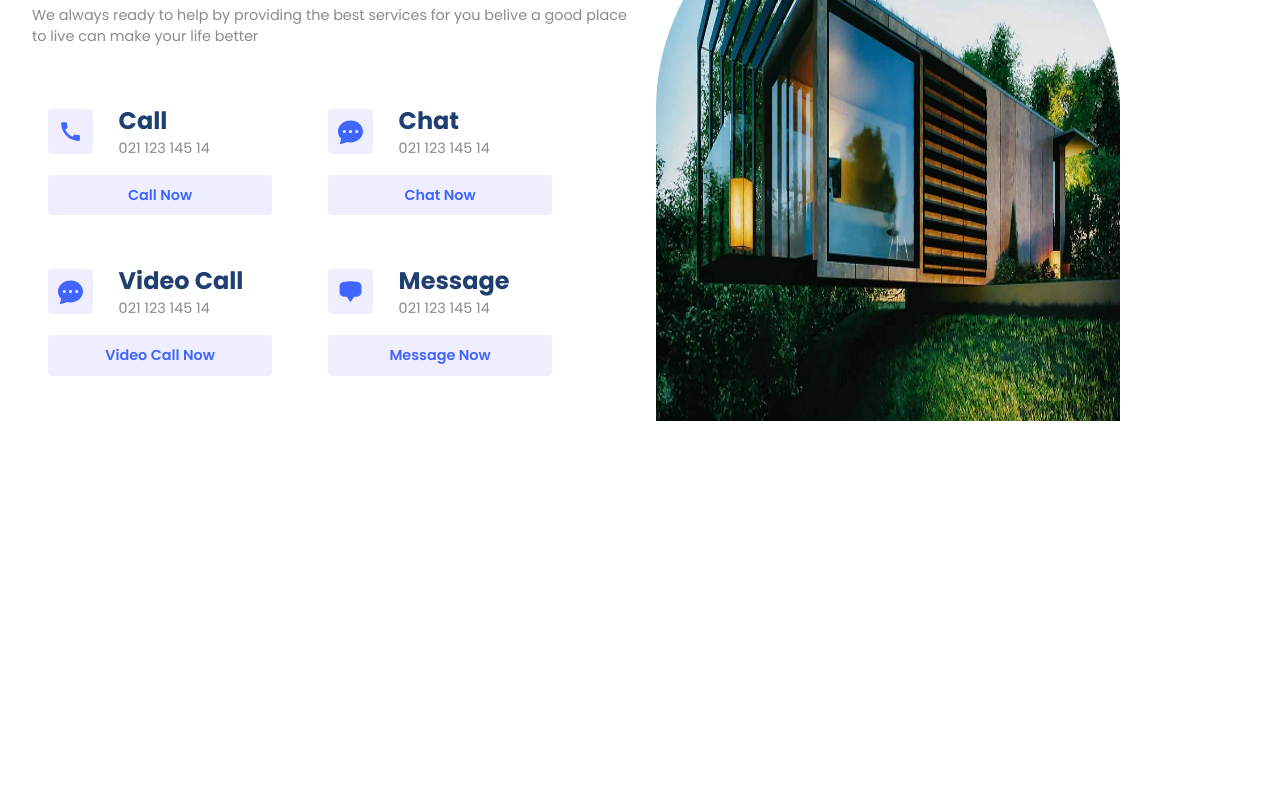
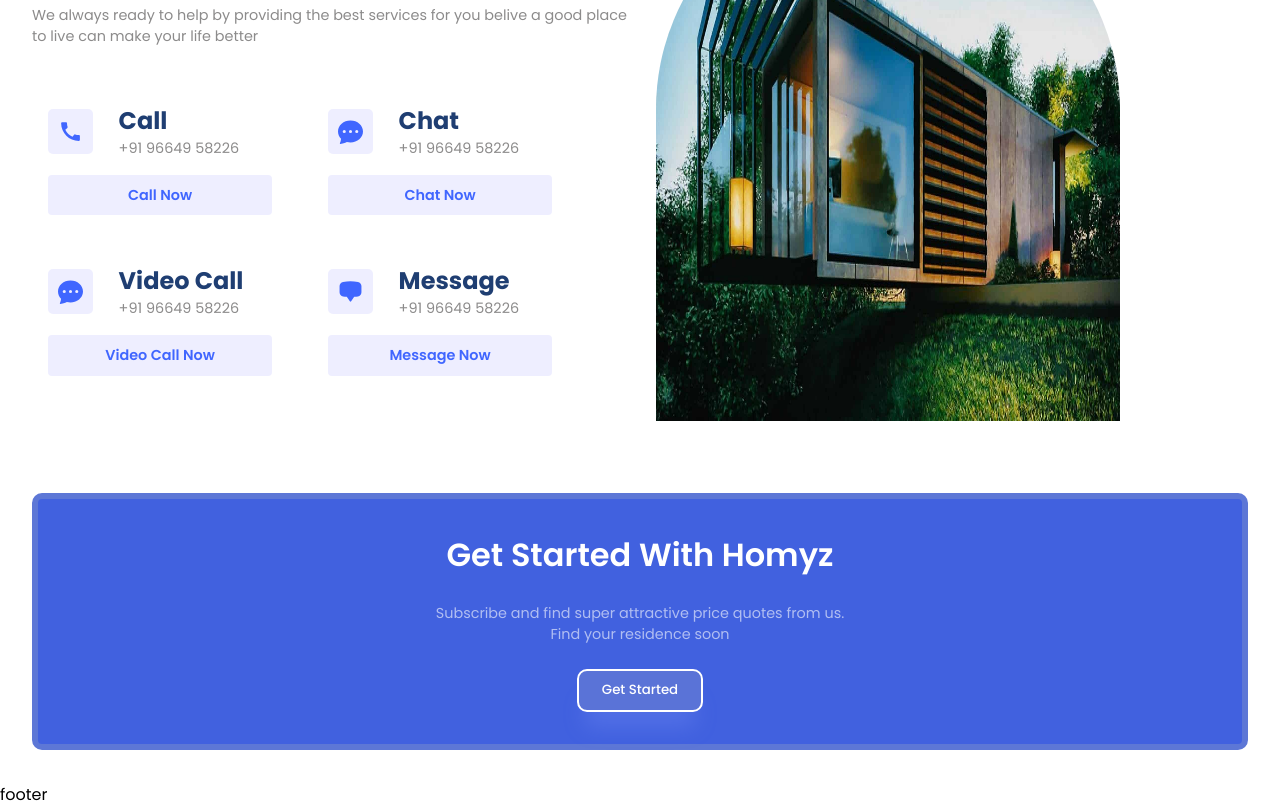
Before and after one commit to shubhamrupapara/Homyz, a React (Vite) app: page / in a window 1280 px wide. Shown: the part 2240-3047 px from the top of the page. Before the commit the page ends 2701 px from the top, so only its background shows below. Built offline with nearby package versions, Linux system fonts and the light colour scheme.

Commit message:
GetStarted component

```diff
--- a/src/App.jsx
+++ b/src/App.jsx
@@ -5,6 +5,8 @@
 import Residencies from "./components/residencies/Residencies";
 import Value from "./components/value/Value";
 import Contact from "./components/contact/Contact";
+import GetStarted from "./components/getStarted/GetStarted";
+import Footer from "./components/footer/Footer";
 
 function App() {
   return (
@@ -18,6 +20,8 @@
       <Residencies />
       <Value />
       <Contact />
+      <GetStarted />
+      <Footer />
     </div>
   );
 }
--- a/src/components/contact/Contact.jsx
+++ b/src/components/contact/Contact.jsx
@@ -25,7 +25,7 @@
                   </div>
                   <div className="flexColStart detail">
                     <span className="primaryText vcText">Call</span>
-                    <span className="secondaryText">021 123 145 14</span>
+                    <span className="secondaryText">+91 96649 58226</span>
                   </div>
                 </div>
                 <div className="flexCenter button">Call Now</div>
@@ -37,7 +37,7 @@
                   </div>
                   <div className="flexColStart detail">
                     <span className="primaryText vcText">Chat </span>
-                    <span className="secondaryText">021 123 145 14</span>
+                    <span className="secondaryText">+91 96649 58226</span>
                   </div>
                 </div>
                 <div className="flexCenter button">Chat Now</div>
@@ -51,7 +51,7 @@
                   </div>
                   <div className="flexColStart detail">
                     <span className="primaryText vcText">Video Call</span>
-                    <span className="secondaryText">021 123 145 14</span>
+                    <span className="secondaryText">+91 96649 58226</span>
                   </div>
                 </div>
                 <div className="flexCenter button">Video Call Now</div>
@@ -63,7 +63,7 @@
                   </div>
                   <div className="flexColStart detail">
                     <span className="primaryText vcText">Message</span>
-                    <span className="secondaryText">021 123 145 14</span>
+                    <span className="secondaryText">+91 96649 58226</span>
                   </div>
                 </div>
                 <div className="flexCenter button">Message Now</div>
--- /dev/null
+++ b/src/components/footer/Footer.jsx
@@ -0,0 +1,11 @@
+import React from 'react'
+
+const Footer = () => {
+  return (
+    <div>
+      footer
+    </div>
+  )
+}
+
+export default Footer
--- /dev/null
+++ b/src/components/getStarted/GetStarted.css
@@ -0,0 +1,24 @@
+.inner-container{
+   gap: 1.5rem;
+   background: #4161df;
+   padding: 2rem;
+   border-radius: 10px;
+   border: 6px solid #5d77d6;
+   text-align: center;
+}
+
+.inner-container .primaryText{
+   color: white;
+   font-weight: 600;
+}
+
+.inner-container .secondaryText{
+   color: rgba(255, 255, 255, 0.587);
+}
+
+.inner-container .button{
+   background: #5a73d7;
+   border: 2px solid white;
+   box-shadow: var(--shadow);
+   border-radius: 10px;
+}
--- /dev/null
+++ b/src/components/getStarted/GetStarted.jsx
@@ -0,0 +1,24 @@
+import React from "react";
+import "./GetStarted.css";
+
+const GetStarted = () => {
+  return (
+    <section className="g-wrapper">
+      <div className="paddings innerWidth g-container">
+        <div className="flexColCenter inner-container">
+          <span className="primaryText">Get Started With Homyz</span>
+          <span className="secondaryText">
+            Subscribe and find super attractive price quotes from us.
+            <br />
+            Find your residence soon
+          </span>
+          <button className="button">
+            <a href="mailto:shubhamrupapara993@gmail.com">Get Started</a>
+          </button>
+        </div>
+      </div>
+    </section>
+  );
+};
+
+export default GetStarted;
```
Also changed, not shown: src/components/footer/Footer.css (added).
